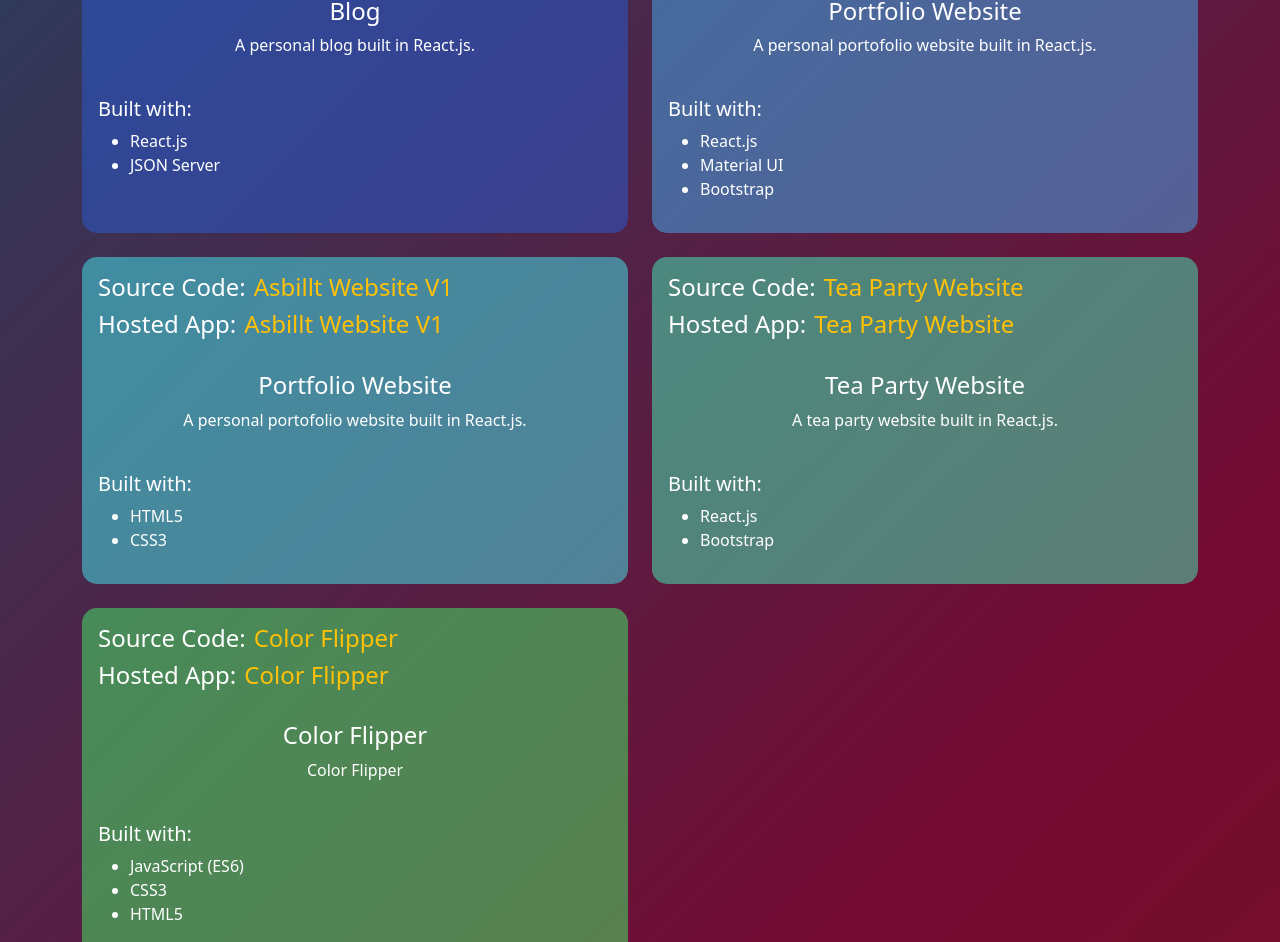
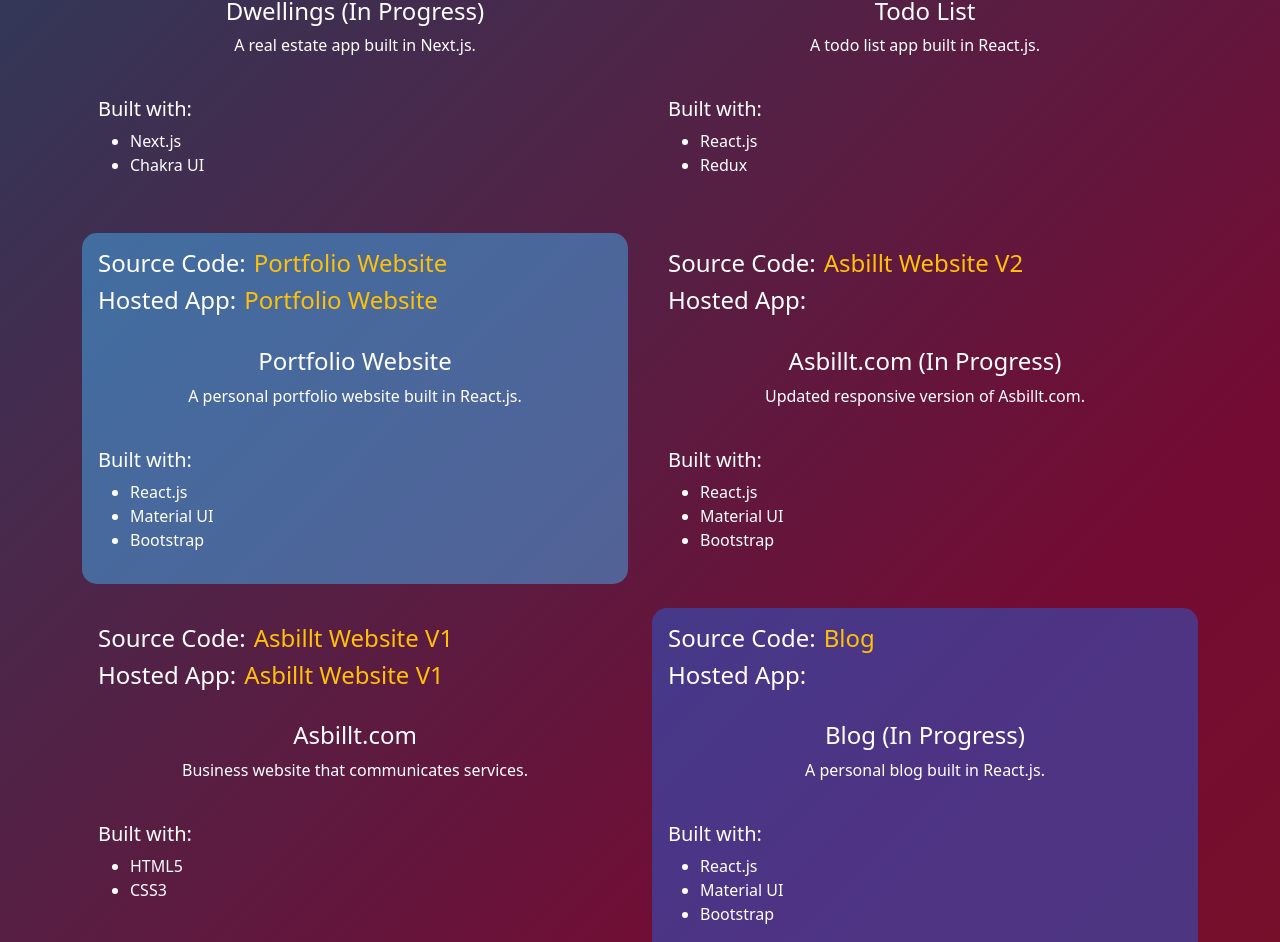
Before and after one commit to asbillt/portfolio-website, a React (Create React App) app: page /portfolio-website/projects in a window 1280 px wide. Shown: the part 293-1235 px from the top of the page. Built offline with nearby package versions, Linux system fonts and the light colour scheme.

Commit message:
Adds additional projects.

```diff
--- a/src/Components/Projects.js
+++ b/src/Components/Projects.js
@@ -44,40 +44,40 @@
               lg={6}
               xxl={4}
             >
-              <div className="height backgroundColorBlog backgroundBorder p-3 d-flex flex-column">
+              <div className="height backgroundColorDwellings backgroundBorder p-3 d-flex flex-column">
                 <Col>
                   <h4>
                     Source Code:
                     <a
-                      href="https://github.com/asbillt/blog"
+                      href="https://github.com/asbillt/dwellings"
                       target="_blank"
                       rel="noopener noreferrer"
                       className="text-decoration-none text-warning ps-2"
                     >
-                      Blog
+                      Dwellings
                     </a>
                   </h4>
                   <h4>
                     Hosted App:
-                    <a
-                      href="https://github.com/asbillt/blog"
+                    {/* <a
+                      href="https://github.com/asbillt/dwellings"
                       target="_blank"
                       rel="noopener noreferrer"
                       className="text-decoration-none text-warning ps-2"
                     >
-                      Blog
-                    </a>
+                      Dwellings
+                    </a> */}
                   </h4>
                   <div className="text-center p-4">
-                    <h4>Blog</h4>
-                    <p>A personal blog built in React.js.</p>
+                    <h4>Dwellings (In Progress)</h4>
+                    <p>A real estate app built in Next.js.</p>
                   </div>
                 </Col>
                 <Col>
                   <h5>Built with:</h5>
                   <ul>
-                    <li>React.js</li>
-                    <li>JSON Server</li>
+                    <li>Next.js</li>
+                    <li>Chakra UI</li>
                   </ul>
                 </Col>
               </div>
@@ -85,10 +85,62 @@
           </Fade>
           <Fade
             in={true}
-            direction="right"
             easing="ease-out"
             timeout={500}
             style={{ transitionDelay: 500 }}
+          >
+            <Col
+              // Col spans 12 columns from xs through md breakpoints.
+              // Col spans 6 columns from lg through xl breakpoints.
+              // Col spans 4 columns xxl and above breakpoint.
+              xs={12}
+              lg={6}
+              xxl={4}
+            >
+              <div className="height backgroundColorEcosystems backgroundBorder p-3 d-flex flex-column">
+                <Col>
+                  <h4>
+                    Source Code:
+                    <a
+                      href="https://github.com/asbillt/react-ecosystems"
+                      target="_blank"
+                      rel="noopener noreferrer"
+                      className="text-decoration-none text-warning ps-2"
+                    >
+                      React Ecosystems
+                    </a>
+                  </h4>
+                  <h4>
+                    Hosted App:
+                    {/* <a
+                      href="https://github.com/asbillt/react-ecosystems"
+                      target="_blank"
+                      rel="noopener noreferrer"
+                      className="text-decoration-none text-warning ps-2"
+                    >
+                      React Ecosystems
+                    </a> */}
+                  </h4>
+                  <div className="text-center p-4">
+                    <h4>Todo List</h4>
+                    <p>A todo list app built in React.js.</p>
+                  </div>
+                </Col>
+                <Col>
+                  <h5>Built with:</h5>
+                  <ul>
+                    <li>React.js</li>
+                    <li>Redux</li>
+                  </ul>
+                </Col>
+              </div>
+            </Col>
+          </Fade>
+          <Fade
+            in={true}
+            easing="ease-out"
+            timeout={500}
+            style={{ transitionDelay: 750 }}
           >
             <Col
               // Col spans 12 columns from xs through md breakpoints.
@@ -114,7 +166,7 @@
                   <h4>
                     Hosted App:
                     <a
-                      href="https://github.com/asbillt/portfolio-website"
+                      href="https://asbillt.github.io/portfolio-website/"
                       target="_blank"
                       rel="noopener noreferrer"
                       className="text-decoration-none text-warning ps-2"
@@ -124,7 +176,7 @@
                   </h4>
                   <div className="text-center p-4">
                     <h4>Portfolio Website</h4>
-                    <p>A personal portofolio website built in React.js.</p>
+                    <p>A personal portfolio website built in React.js.</p>
                   </div>
                 </Col>
                 <Col>
@@ -133,60 +185,6 @@
                     <li>React.js</li>
                     <li>Material UI</li>
                     <li>Bootstrap</li>
-                  </ul>
-                </Col>
-              </div>
-            </Col>
-          </Fade>
-          <Fade
-            in={true}
-            direction="right"
-            easing="ease-out"
-            timeout={500}
-            style={{ transitionDelay: 750 }}
-          >
-            <Col
-              // Col spans 12 columns from xs through md breakpoints.
-              // Col spans 6 columns from lg through xl breakpoints.
-              // Col spans 4 columns xxl and above breakpoint.
-              xs={12}
-              lg={6}
-              xxl={4}
-            >
-              <div className="height backgroundColorAsbillt backgroundBorder p-3 d-flex flex-column">
-                <Col>
-                  <h4>
-                    Source Code:
-                    <a
-                      href="https://github.com/asbillt/asbillt-website"
-                      target="_blank"
-                      rel="noopener noreferrer"
-                      className="text-decoration-none text-warning ps-2"
-                    >
-                      Asbillt Website V1
-                    </a>
-                  </h4>
-                  <h4>
-                    Hosted App:
-                    <a
-                      href="https://asbillt.com/"
-                      target="_blank"
-                      rel="noopener noreferrer"
-                      className="text-decoration-none text-warning ps-2"
-                    >
-                      Asbillt Website V1
-                    </a>
-                  </h4>
-                  <div className="text-center p-4">
-                    <h4>Portfolio Website</h4>
-                    <p>A personal portofolio website built in React.js.</p>
-                  </div>
-                </Col>
-                <Col>
-                  <h5>Built with:</h5>
-                  <ul>
-                    <li>HTML5</li>
-                    <li>CSS3</li>
                   </ul>
                 </Col>
               </div>
@@ -207,39 +205,40 @@
               lg={6}
               xxl={4}
             >
-              <div className="height backgroundColorTea backgroundBorder p-3 d-flex flex-column">
+              <div className="height backgroundColorAsbillt2 backgroundBorder p-3 d-flex flex-column">
                 <Col>
                   <h4>
                     Source Code:
                     <a
-                      href="https://github.com/asbillt/asbillt-website"
+                      href="https://github.com/asbillt/asbillt-website-v2"
                       target="_blank"
                       rel="noopener noreferrer"
                       className="text-decoration-none text-warning ps-2"
                     >
-                      Tea Party Website
+                      Asbillt Website V2
                     </a>
                   </h4>
                   <h4>
                     Hosted App:
-                    <a
-                      href="https://asbillt.com/"
+                    {/* <a
+                      href="https://github.com/asbillt/asbillt-website-v2"
                       target="_blank"
                       rel="noopener noreferrer"
                       className="text-decoration-none text-warning ps-2"
                     >
-                      Tea Party Website
-                    </a>
+                      Asbillt Website V2
+                    </a> */}
                   </h4>
                   <div className="text-center p-4">
-                    <h4>Tea Party Website</h4>
-                    <p>A tea party website built in React.js.</p>
+                    <h4>Asbillt.com (In Progress)</h4>
+                    <p>Updated responsive version of Asbillt.com.</p>
                   </div>
                 </Col>
                 <Col>
                   <h5>Built with:</h5>
                   <ul>
                     <li>React.js</li>
+                    <li>Material UI</li>
                     <li>Bootstrap</li>
                   </ul>
                 </Col>
@@ -252,6 +251,116 @@
             easing="ease-out"
             timeout={500}
             style={{ transitionDelay: 1250 }}
+          >
+            <Col
+              // Col spans 12 columns from xs through md breakpoints.
+              // Col spans 6 columns from lg through xl breakpoints.
+              // Col spans 4 columns xxl and above breakpoint.
+              xs={12}
+              lg={6}
+              xxl={4}
+            >
+              <div className="height backgroundColorAsbillt1 backgroundBorder p-3 d-flex flex-column">
+                <Col>
+                  <h4>
+                    Source Code:
+                    <a
+                      href="https://github.com/asbillt/Asbillt-Website-V1"
+                      target="_blank"
+                      rel="noopener noreferrer"
+                      className="text-decoration-none text-warning ps-2"
+                    >
+                      Asbillt Website V1
+                    </a>
+                  </h4>
+                  <h4>
+                    Hosted App:
+                    <a
+                      href="https://asbillt.com/"
+                      target="_blank"
+                      rel="noopener noreferrer"
+                      className="text-decoration-none text-warning ps-2"
+                    >
+                      Asbillt Website V1
+                    </a>
+                  </h4>
+                  <div className="text-center p-4">
+                    <h4>Asbillt.com</h4>
+                    <p>Business website that communicates services.</p>
+                  </div>
+                </Col>
+                <Col>
+                  <h5>Built with:</h5>
+                  <ul>
+                    <li>HTML5</li>
+                    <li>CSS3</li>
+                  </ul>
+                </Col>
+              </div>
+            </Col>
+          </Fade>
+          <Fade
+            in={true}
+            direction="right"
+            easing="ease-out"
+            timeout={500}
+            style={{ transitionDelay: 1500 }}
+          >
+            <Col
+              // Col spans 12 columns from xs through md breakpoints.
+              // Col spans 6 columns from lg through xl breakpoints.
+              // Col spans 4 columns xxl and above breakpoint.
+              xs={12}
+              lg={6}
+              xxl={4}
+            >
+              <div className="height backgroundColorBlog backgroundBorder p-3 d-flex flex-column">
+                <Col>
+                  <h4>
+                    Source Code:
+                    <a
+                      href="https://github.com/asbillt/blog"
+                      target="_blank"
+                      rel="noopener noreferrer"
+                      className="text-decoration-none text-warning ps-2"
+                    >
+                      Blog
+                    </a>
+                  </h4>
+                  <h4>
+                    Hosted App:
+                    {/* <a
+                      href="https://github.com/asbillt/blog"
+                      target="_blank"
+                      rel="noopener noreferrer"
+                      className="text-decoration-none text-warning ps-2"
+
+                    >
+                      Blog
+                    </a> */}
+                  </h4>
+                  <div className="text-center p-4">
+                    <h4>Blog (In Progress)</h4>
+                    <p>A personal blog built in React.js.</p>
+                  </div>
+                </Col>
+                <Col>
+                  <h5>Built with:</h5>
+                  <ul>
+                    <li>React.js</li>
+                    <li>Material UI</li>
+                    <li>Bootstrap</li>
+                  </ul>
+                </Col>
+              </div>
+            </Col>
+          </Fade>
+          <Fade
+            in={true}
+            direction="right"
+            easing="ease-out"
+            timeout={500}
+            style={{ transitionDelay: 1750 }}
           >
             <Col
               // Col spans 12 columns from xs through md breakpoints.
@@ -287,15 +396,15 @@
                   </h4>
                   <div className="text-center p-4">
                     <h4>Color Flipper</h4>
-                    <p>Color Flipper</p>
+                    <p>A website where users can set website colors.</p>
                   </div>
                 </Col>
                 <Col>
                   <h5>Built with:</h5>
                   <ul>
                     <li>JavaScript (ES6)</li>
+                    <li>HTML5</li>
                     <li>CSS3</li>
-                    <li>HTML5</li>
                   </ul>
                 </Col>
               </div>
```
